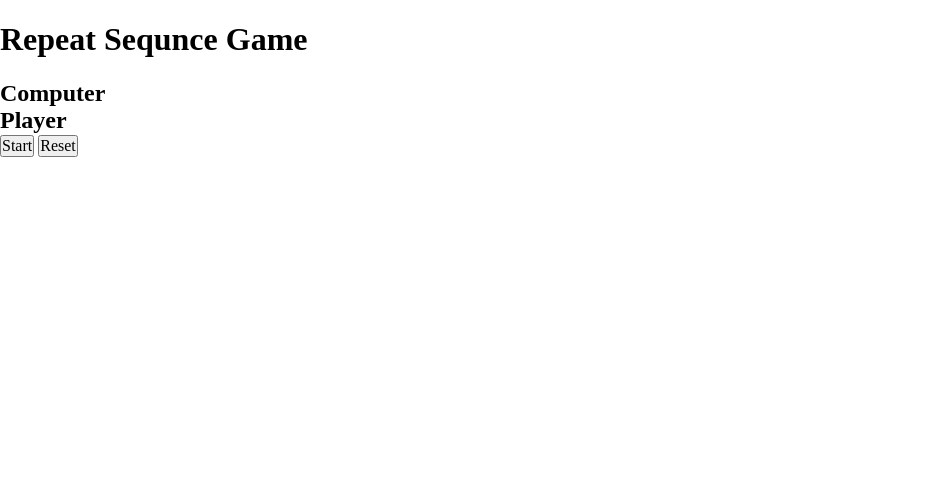
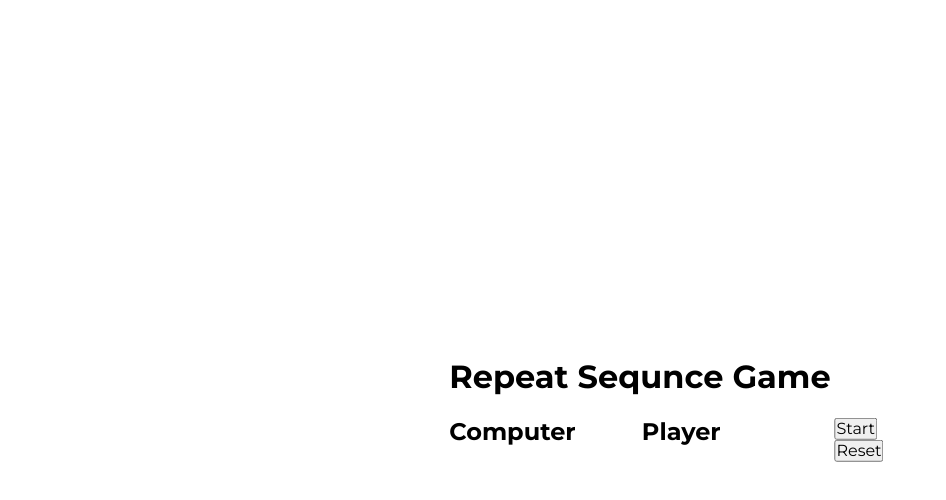
Before and after one commit to sendersk/repeat-sequence-game, a plain HTML site: page index.html in a window 1280 px wide. Shown: the whole page, without its empty margins (0-946 px from the left). Drawn offline with nearby package versions, Linux system fonts and the light colour scheme.

Commit message:
styles for body and game container added

```diff
--- a/style.css
+++ b/style.css
@@ -9,3 +9,22 @@ html {
     padding: 0;
     box-sizing: inherit;
   }
+
+  body {
+      display: flex;
+      justify-content: center;
+      font-family: 'Montserrat', sans-serif;
+  }
+
+  .game {
+      position: absolute;
+      top: 50%;
+      left: 50%;
+      transform: translate(-50%, -50%);
+  }
+
+  .game-field {
+      display: grid;
+      grid-template-columns: 40% 40% 20%;
+      grid-gap: 40px;
+  }
```
